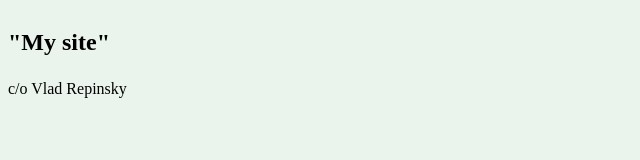
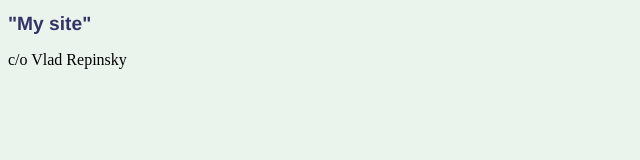
Before and after one commit to andreysakharov/andreysakharov.github.io, a plain HTML site: page index.html in a window 1280 px wide. Shown: the whole page, without its empty margins (0-640 px from the left). Drawn offline with Linux system fonts and the light colour scheme.

Commit message:
Update index.html

```diff
--- a/index.html
+++ b/index.html
@@ -1,7 +1,14 @@
 <!DOCTYPE html>
 <html>
 <body bgcolor="#ebf4ec">
-<h1><font size="5" color="black" face="Helvetica Bold">"My site"</font></h1>
+  <style type="text/css">
+   h1 {
+    font-size: 120%;
+    font-family: Helvetica;
+    color: #333366;
+   }
+  </style>
+<h1>"My site"</h1>
 <p>c/o Vlad Repinsky</p>
 </body>
 </html>
```
